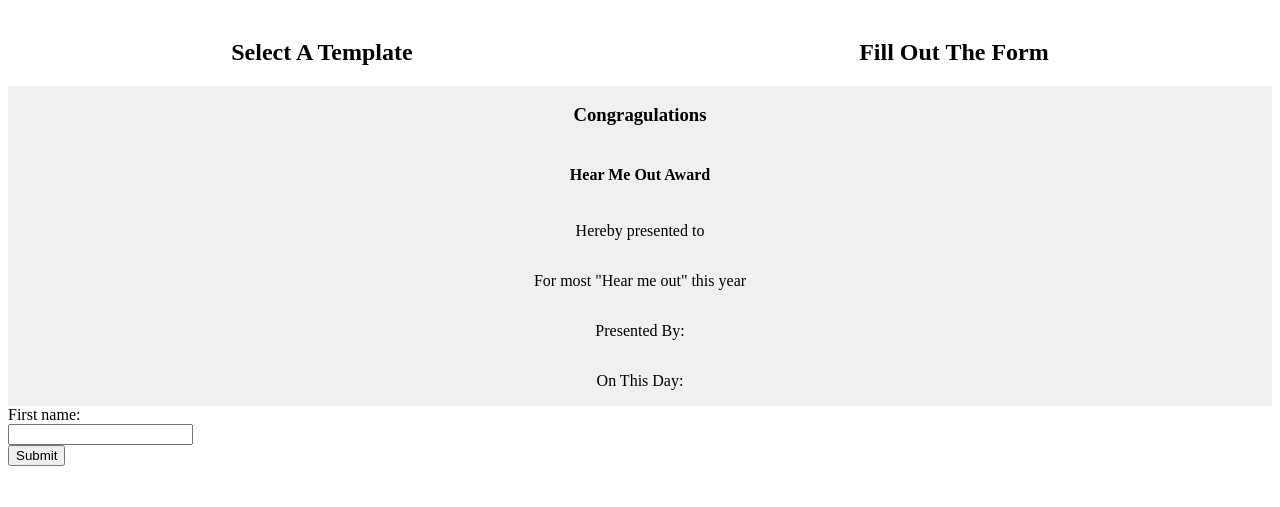
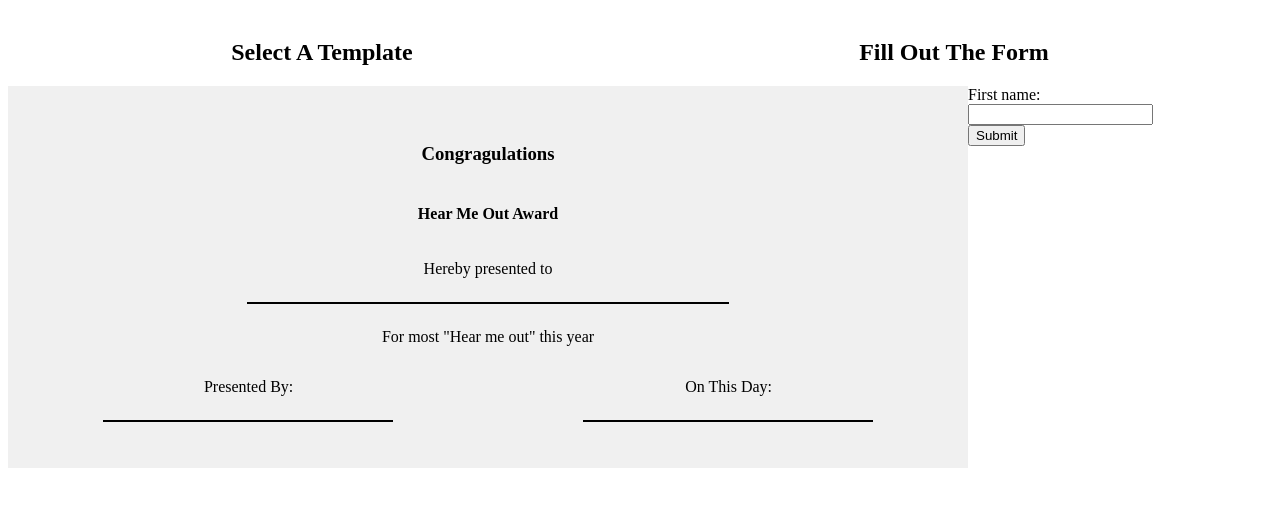
Before and after one commit to 3elinda/js-certified-memes, a plain HTML site: page index.html in a window 1280 px wide. Shown: the part 61-568 px from the top of the page. Drawn offline with Linux system fonts and the light colour scheme.

Commit message:
js-certified-memes

```diff
--- a/index.html
+++ b/index.html
@@ -14,20 +14,34 @@
       <h2>Select A Template</h2>
       <h2>Fill Out The Form</h2>
     </div>
+
+    <div class="main-aside-container">
       <main>
         <div class="cert-options"></div>
         <div class="certificate">
+          <section class="cert-section1">
             <h3>Congragulations</h3>
             <h4>Hear Me Out Award</h4>
             <p>Hereby presented to</p>
+            <hr />
             <p>For most "Hear me out" this year</p>
+          </section>
+          <section class="cert-section2">
+            <div class="row">
               <p>Presented By:</p>
               <p>On This Day:</p>
+            </div>
+            <div class="row">
+              <hr />
+              <hr />
+            </div>
+          </section>
         </div>
         <!-- <div class="certificate-1"></div>
       <div class="certificate-2"></div>
       <div class="certificate-3"></div> -->
       </main>
+
       <aside>
         <form action="">
           <label for="name">First name:</label><br />
@@ -35,5 +49,6 @@
           <input type="submit" />
         </form>
       </aside>
+    </div>
   </body>
 </html>
--- a/styles.css
+++ b/styles.css
@@ -1,5 +1,10 @@
 :root {
   --color-background: #f0f0f0;
+}
+
+@font-face {
+  font-family: ;
+  src: url();
 }
 
 h1 {
@@ -13,13 +18,51 @@ h1 {
   justify-content: space-around;
 }
 
-/* main {
-  border: 2px solid pink;
-} */
+main {
+  /* border: 2px solid red; */
+}
+
+.main-aside-container {
+  /* border: 2px solid pink; */
+  display: flex;
+  /* justify-content: space-around; */
+}
 
 .certificate {
   background-color: var(--color-background);
   display: flex;
   flex-direction: column;
+  /* align-items: center; */
+  width: 60rem;
+  /* margin-left: 5%; */
+}
+
+.cert-section1 {
+  display: flex;
+  flex-direction: column;
   align-items: center;
+  margin-top: 4%;
+  /* border: 2px solid red; */
 }
+
+.cert-section1 hr {
+  border: 1px solid black;
+  width: 50%;
+}
+
+.cert-section2 {
+  margin-bottom: 4%;
+}
+
+.row {
+  display: flex;
+  justify-content: space-around;
+}
+
+.row hr {
+  border: 1px solid black;
+  width: 30%;
+}
+
+aside {
+}
```
Lines whose indentation alone changed are shown as unchanged.
